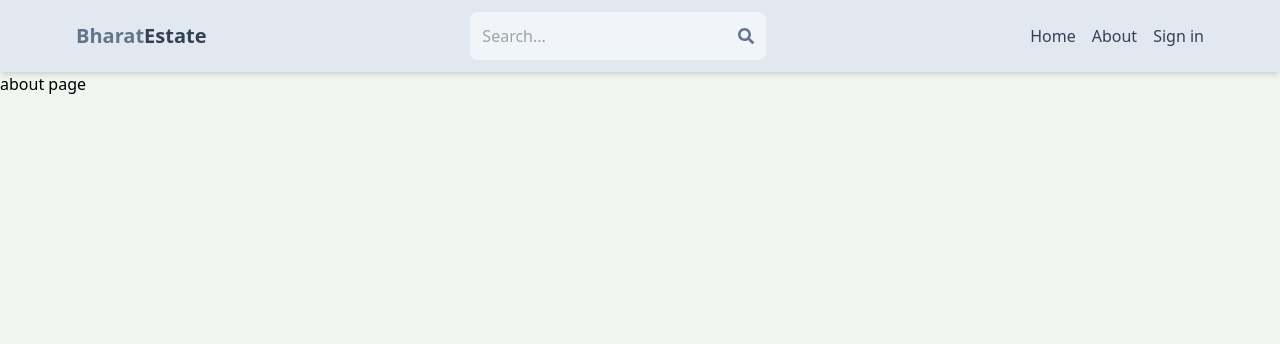
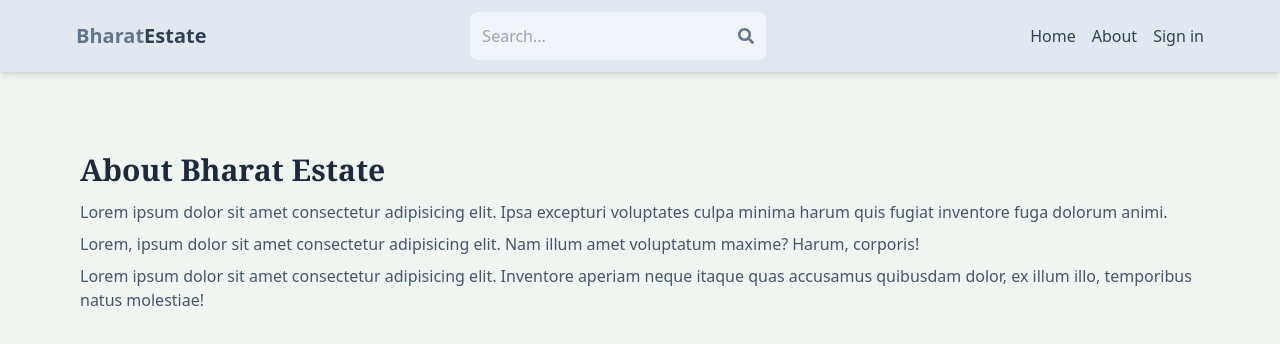
Before and after one commit to codingwalebhaiya/mern-estate, a React (Vite) app in the folder client/: page /about in a window 1280 px wide. Shown: the top 344 px of the page. Built offline with nearby package versions, Linux system fonts and the light colour scheme; no server answers.

Commit message:
complete about page

```diff
--- a/client/src/pages/About.jsx
+++ b/client/src/pages/About.jsx
@@ -1,8 +1,14 @@
 
 function About() {
   return (
-    <div>
-      about page
+    <div className="flex flex-col py-20 px-4 max-w-6xl mx-auto items-start  gap-3">
+     <h1 className="text-3xl font-bold font-serif text-slate-800">About Bharat Estate</h1>
+     <div className=" flex flex-col gap-2 ">
+      <p className="text-slate-600">Lorem ipsum dolor sit amet consectetur adipisicing elit. Ipsa excepturi voluptates culpa minima harum quis fugiat inventore fuga dolorum animi.</p>
+    <p className="text-slate-600">Lorem, ipsum dolor sit amet consectetur adipisicing elit. Nam illum amet voluptatum maxime? Harum, corporis!</p>
+    <p className="text-slate-600">Lorem ipsum dolor sit amet consectetur adipisicing elit. Inventore aperiam neque itaque quas accusamus quibusdam dolor, ex illum illo, temporibus natus molestiae!</p>
+     </div>
+
     </div>
   )
 }
--- a/client/src/pages/Home.jsx
+++ b/client/src/pages/Home.jsx
@@ -52,15 +52,14 @@ function Home() {
     <div>
       {/* top */}
       <div className="flex flex-col gap-6 p-28 px-3 max-w-6xl mx-auto">
-        <h1 className="text-slate-700 font-bold text-3xl">
-          Find your next <span className="text-slate-500">perfect</span>
-          <br /> place with ease
+        <h1 className=" text-3xl text-slate-700 font-bold ">
+        Welcome to Bharat Estate your <span className="text-slate-500">perfect</span>
+          <br /> Place Awaits!
         </h1>
         <div className="text-gray-400 text-xs sm:text-sm ">
-          Bharat Estate is the best place to find your next perfect place to
-          live.
+        Explore a World of Properties with Bharat Estate.
           <br />
-          We have a wide range of properties for you to choose from.
+          Find Your Perfect Match Today
         </div>
 
         <Link
```
